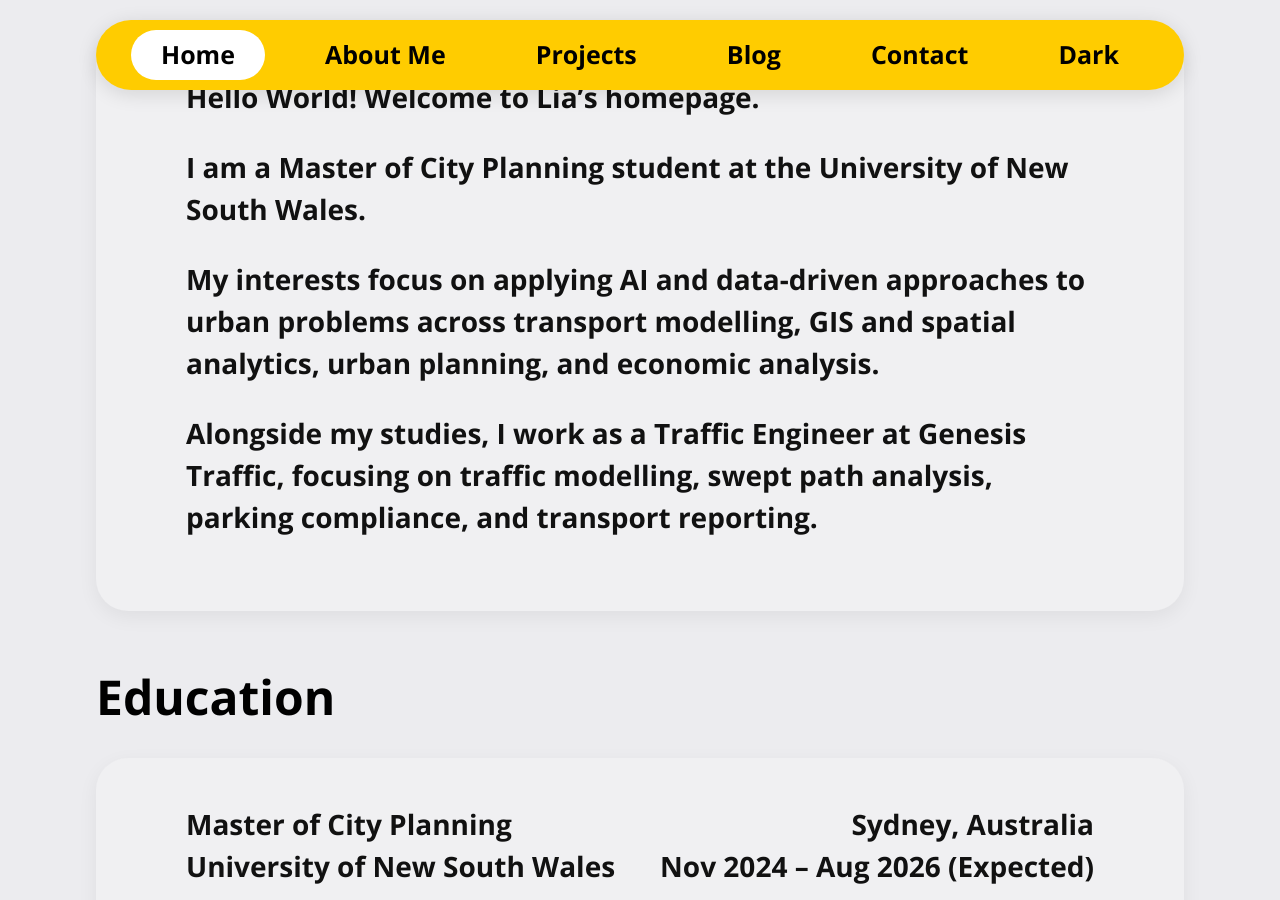
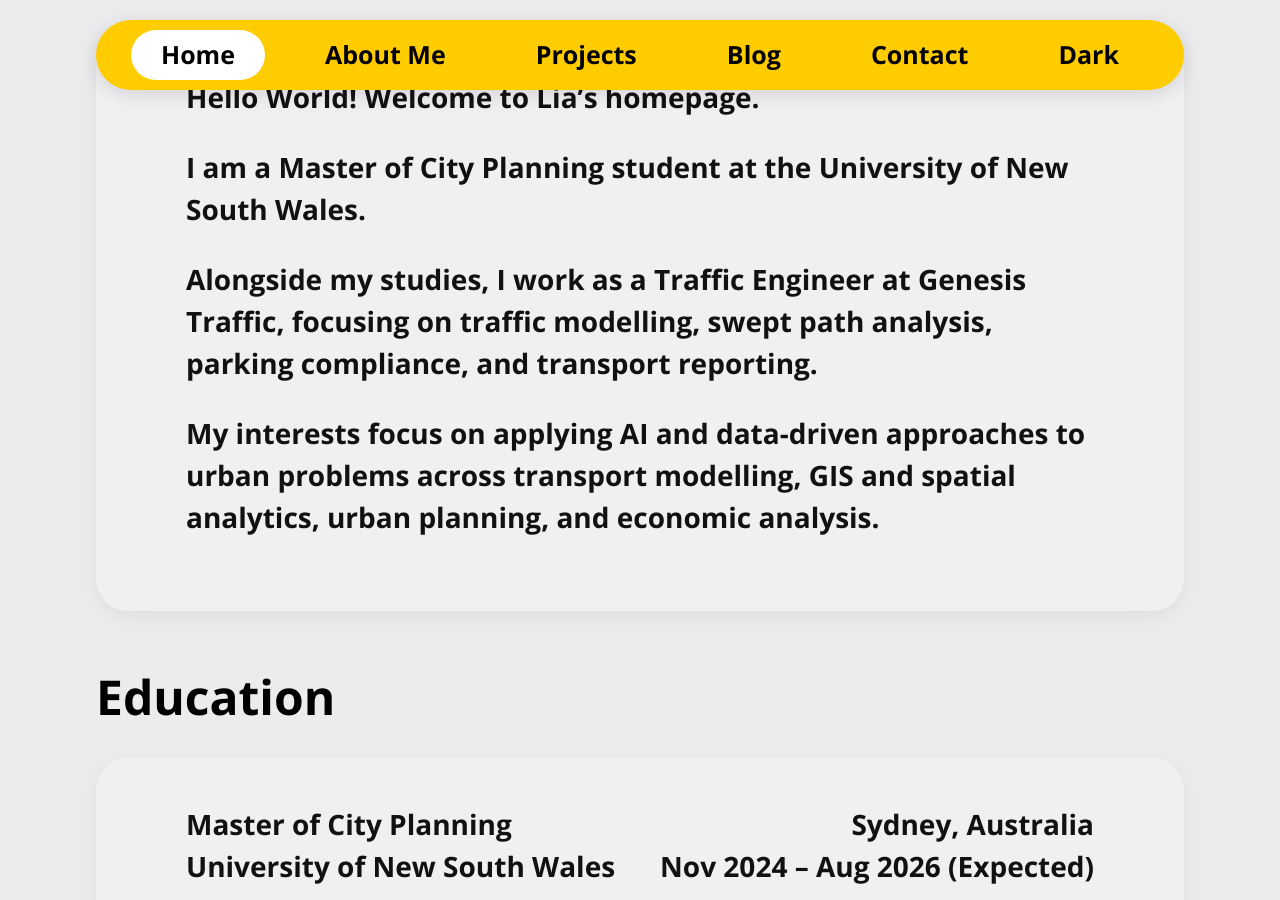
Before and after one commit to tszyeewun/tszyeewun.github.io, a Jekyll site: the page built from index.md, in a window 1280 px wide and 900 px high, scrolled down 887 px. Built offline with Jekyll 4.4.1, drawn with Linux system fonts in a browser that asks for light colours.

```diff
--- a/index.md
+++ b/index.md
@@ -18,11 +18,11 @@ title: Home
     </p>
 
     <p>
-      My interests focus on applying AI and data-driven approaches to urban problems across transport modelling, GIS and spatial analytics, urban planning, and economic analysis.
+      Alongside my studies, I work as a Traffic Engineer at Genesis Traffic, focusing on traffic modelling, swept path analysis, parking compliance, and transport reporting.
     </p>
 
     <p>
-      Alongside my studies, I work as a Traffic Engineer at Genesis Traffic, focusing on traffic modelling, swept path analysis, parking compliance, and transport reporting.
+      My interests focus on applying AI and data-driven approaches to urban problems across transport modelling, GIS and spatial analytics, urban planning, and economic analysis.
     </p>
 
   </div>
```
